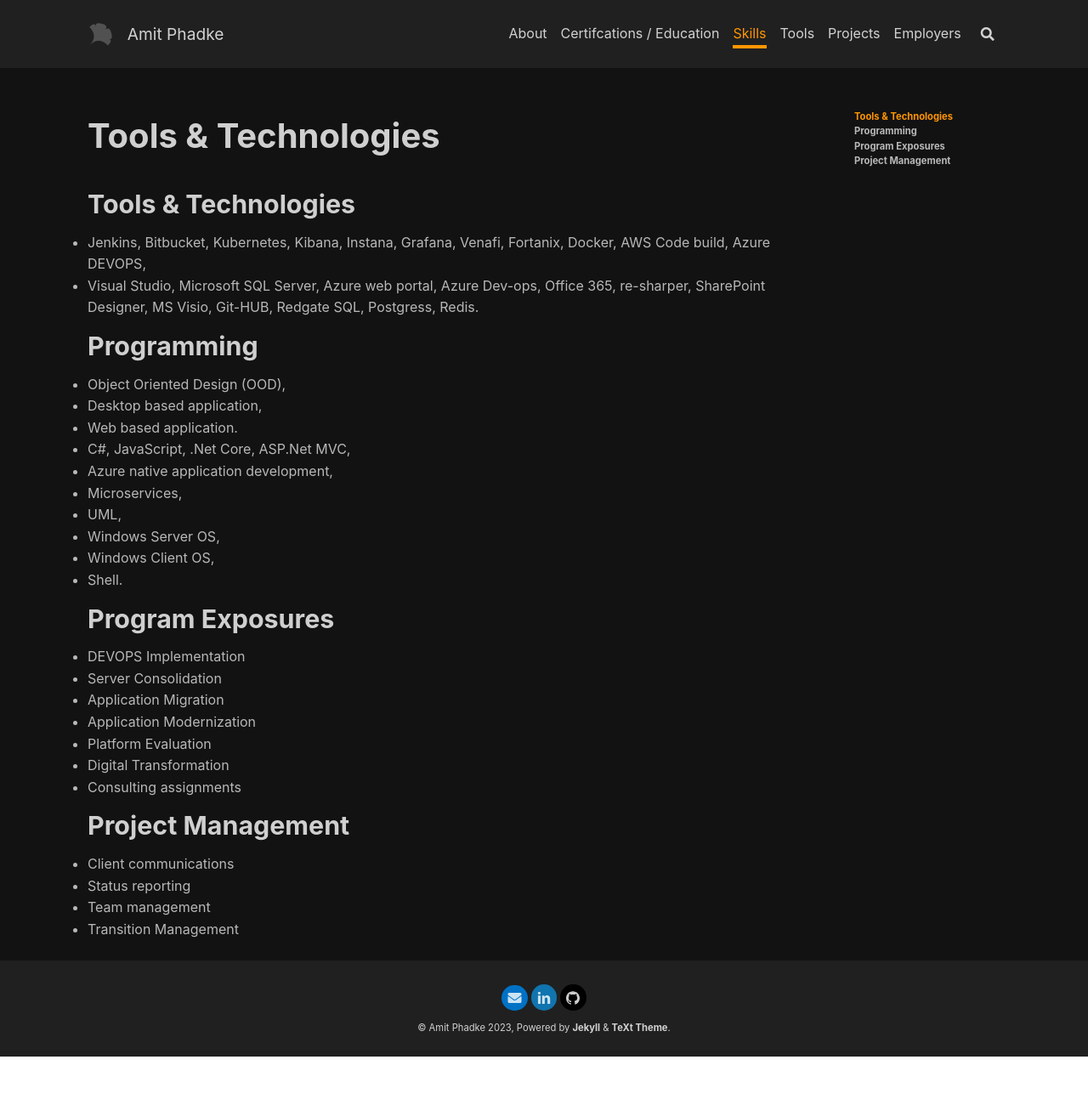
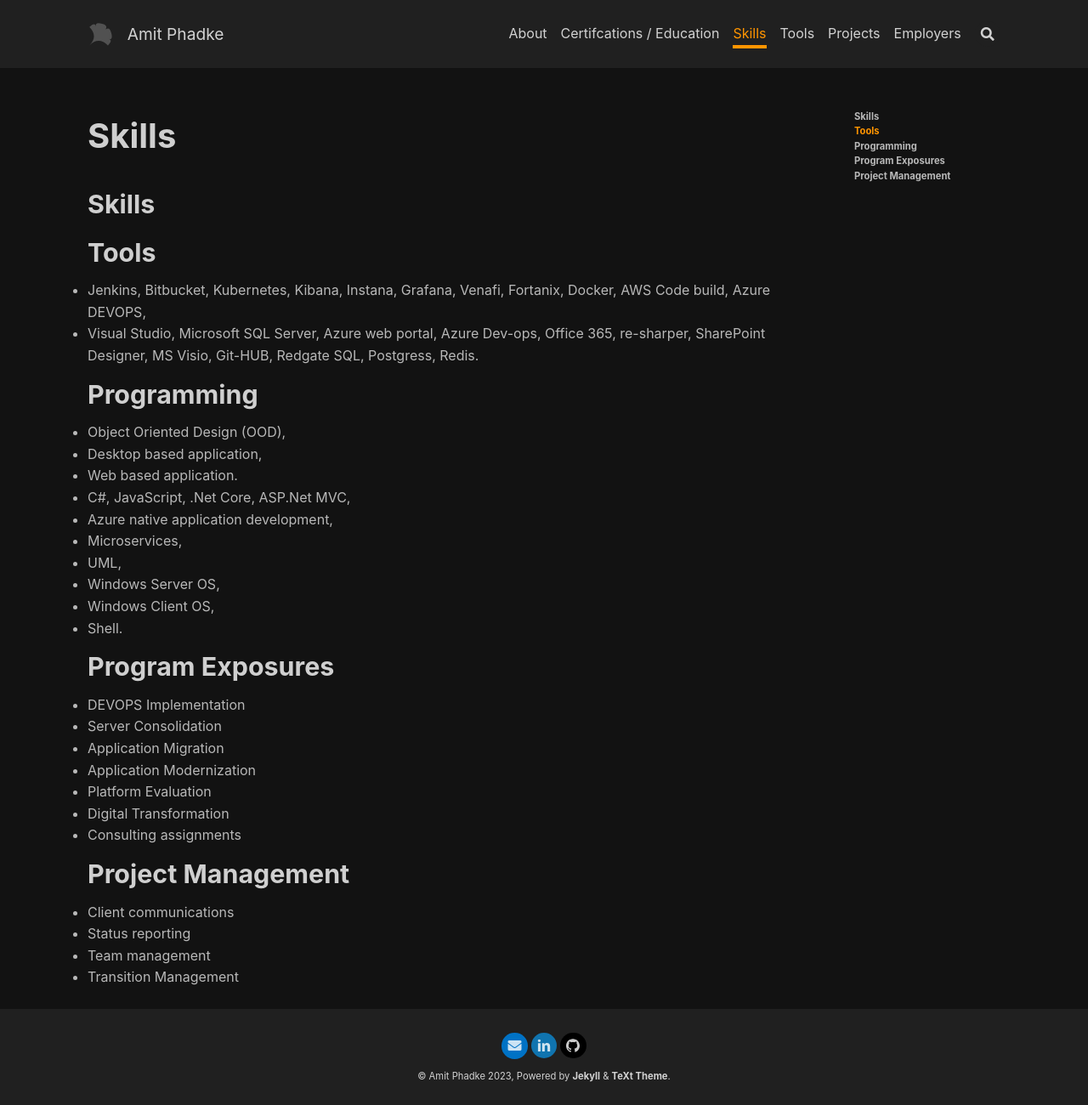
Before and after one commit to amitrphadke/amitrphadke.github.io, a Jekyll site: the page built from skills.md, in a window 1280 px wide. Shown: the whole page at 85% size. Built offline with Jekyll 4.4.1, drawn with Linux system fonts in a browser that asks for light colours; nearby versions of some CDN libraries; our own code applies the rules of GitHub Pages for plain Markdown files; before the commit the page ends 1243 px from its top, so only the background shows below that.

Commit message:
bug fix for two headers in skills

```diff
--- a/skills.md
+++ b/skills.md
@@ -5,7 +5,9 @@
 aside:
   toc: true
 ---
-## Tools & Technologies
+## Skills
+
+## Tools
 - Jenkins, Bitbucket, Kubernetes, Kibana, Instana, Grafana, Venafi, Fortanix,
 Docker, AWS Code build, Azure DEVOPS,
 - Visual Studio, Microsoft SQL Server,
```
